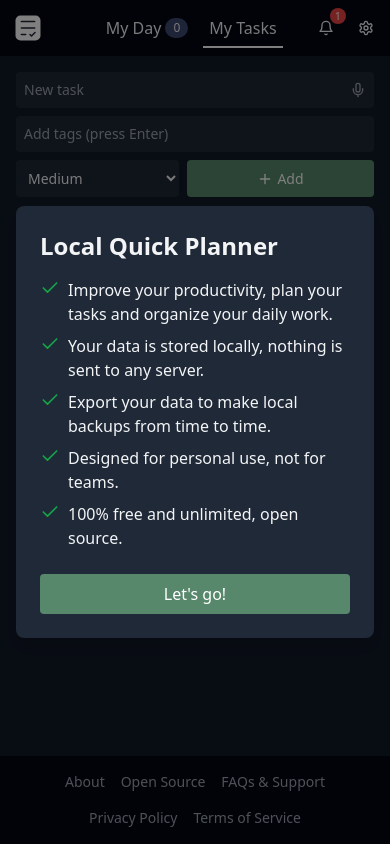
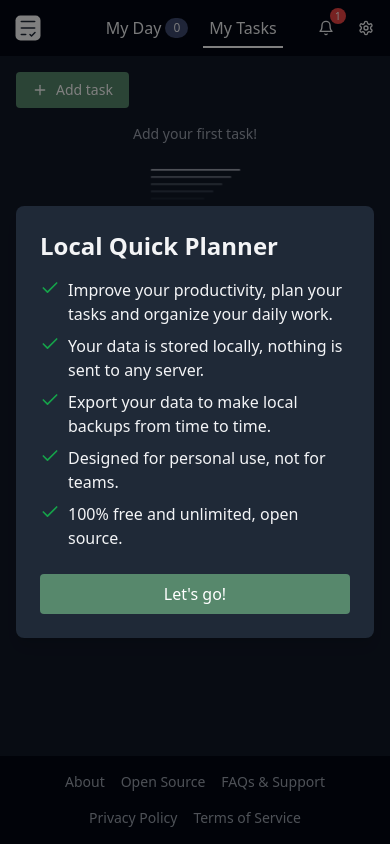
Before and after one commit to AntonioHCervantes/local-quick-planner, a Next.js app: page /my-tasks in a window 390 px wide. Built offline with nearby package versions, Linux system fonts and the light colour scheme.

Commit message:
feat(my-tasks): toggle add form on mobile

```diff
--- a/components/TasksView/TasksView.tsx
+++ b/components/TasksView/TasksView.tsx
@@ -1,4 +1,6 @@
 'use client';
+import { useState } from 'react';
+import { Plus, X } from 'lucide-react';
 import AddTask from '../AddTask/AddTask';
 import TaskList from '../TaskList/TaskList';
 import TagFilter from '../TagFilter/TagFilter';
@@ -27,13 +29,41 @@ export default function TasksView() {
     cancelRemoveTag,
   } = actions;
   const { t } = useI18n();
+  const [showMobileAddTask, setShowMobileAddTask] = useState(false);
+
+  const toggleMobileAddTask = () => {
+    setShowMobileAddTask(prev => !prev);
+  };
   return (
     <main>
-      <AddTask
-        addTask={addTask}
-        tags={tags}
-        addTag={addTag}
-      />
+      <div className="sm:hidden">
+        <button
+          type="button"
+          onClick={toggleMobileAddTask}
+          className="mx-4 mt-4 flex items-center gap-2 rounded bg-[#57886C] px-4 py-2 text-sm text-white hover:brightness-110 focus:ring"
+          aria-expanded={showMobileAddTask}
+          aria-controls="tasks-view-add-task"
+        >
+          {showMobileAddTask ? (
+            <X className="h-4 w-4" />
+          ) : (
+            <Plus className="h-4 w-4" />
+          )}
+          {showMobileAddTask
+            ? t('tasksView.mobileAddTask.hide')
+            : t('tasksView.mobileAddTask.show')}
+        </button>
+      </div>
+      <div
+        id="tasks-view-add-task"
+        className={`${showMobileAddTask ? '' : 'hidden'} sm:block`}
+      >
+        <AddTask
+          addTask={addTask}
+          tags={tags}
+          addTag={addTag}
+        />
+      </div>
       <TagFilter
         tags={tags}
         activeTags={activeTags}
--- a/lib/i18n.tsx
+++ b/lib/i18n.tsx
@@ -109,6 +109,12 @@ const translations: Record<Language, any> = {
     taskList: {
       noTasks: 'No tasks',
       noTasksIntro: 'Add your first task!',
+    },
+    tasksView: {
+      mobileAddTask: {
+        show: 'Add task',
+        hide: 'Hide form',
+      },
     },
     tagFilter: {
       showAll: 'Show all',
@@ -415,6 +421,12 @@ const translations: Record<Language, any> = {
       noTasks: 'No hay tareas',
       noTasksIntro: '¡Añade tu primera tarea!',
     },
+    tasksView: {
+      mobileAddTask: {
+        show: 'Añadir tarea',
+        hide: 'Ocultar formulario',
+      },
+    },
     tagFilter: {
       showAll: 'Mostrar todas',
       confirmDelete:
```
